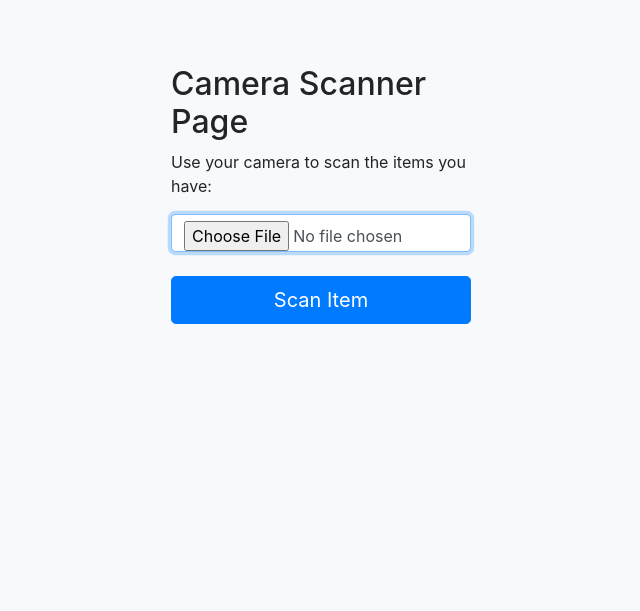
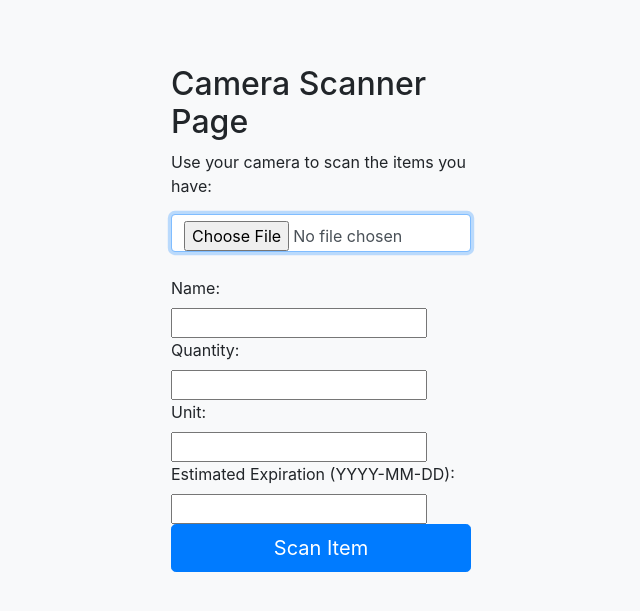
Before and after one commit to software-students-spring2024/2-web-app-exercise-namelesss, a Flask app: template templates/cameraScanner.html in a window 1280 px wide. Shown: the top 611 px of the page, without its empty margins (319-959 px from the left). Run offline with Flask 3, Linux system fonts and the light colour scheme; the template is opened without the code that fills it, so the values that code supplies are empty; some libraries are stand-ins or nearby versions.

Commit message:
Update cameraScanner.html

```diff
--- a/templates/cameraScanner.html
+++ b/templates/cameraScanner.html
@@ -22,9 +22,17 @@
         <div class="camera-scanner">
             <h2 class="camera-scanner-heading">Camera Scanner Page</h2>
             <p>Use your camera to scan the items you have:</p>
-            <form method="POST">
+            <form method="POST" enctype="multipart/form-data">
                 <label for="cameraInput" class="sr-only">Camera Input:</label>
                 <input type="file" id="cameraInput" name="cameraInput" accept="image/*" capture="camera" class="form-control" required autofocus><br>
+                <label for="name">Name:</label><br>
+                <input type="text" id="name" name="name"><br>
+                <label for="quantity">Quantity:</label><br>
+                <input type="text" id="quantity" name="quantity"><br>
+                <label for="unit">Unit:</label><br>
+                <input type="text" id="unit" name="unit"><br>
+                <label for="expiration">Estimated Expiration (YYYY-MM-DD):</label><br>
+                <input type="text" id="expiration" name="expiration"><br>
                 <button class="btn btn-lg btn-primary btn-block" type="submit">Scan Item</button>
             </form>
         </div>
```
